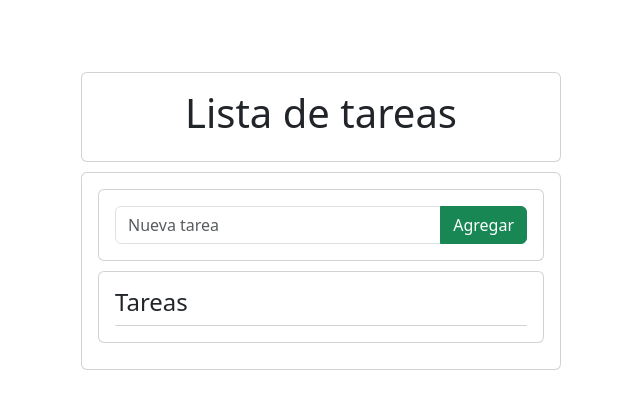
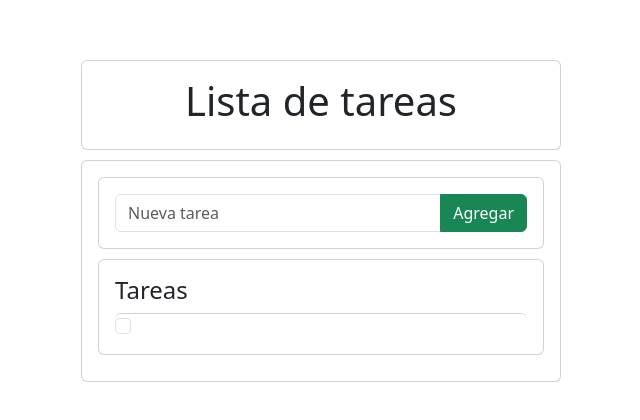
Before and after one commit to Fraklow/Lista-Tareas, a React (Vite) app: page / in a window 1280 px wide. Shown: the part 174-594 px from the top of the page, without its empty margins (319-959 px from the left). Built offline with nearby package versions, Linux system fonts and the light colour scheme.

Commit message:
Cambiar posicion checkbox

```diff
--- a/src/App.jsx
+++ b/src/App.jsx
@@ -60,10 +60,10 @@ function App() {
         <Card>
           <h4>Tareas</h4>
           <ListGroup>
+            <Form.Check type="checkbox"/>
             {tareas.map((t, index) => (
               <ListGroup.Item key={index} className="d-flex justify-content-between align-items-center">{t}
                 <div>
-                  <Form.Check type="checkbox"/>
                   <Button
                     variant="outline-primary"
                     size="sm"
```
